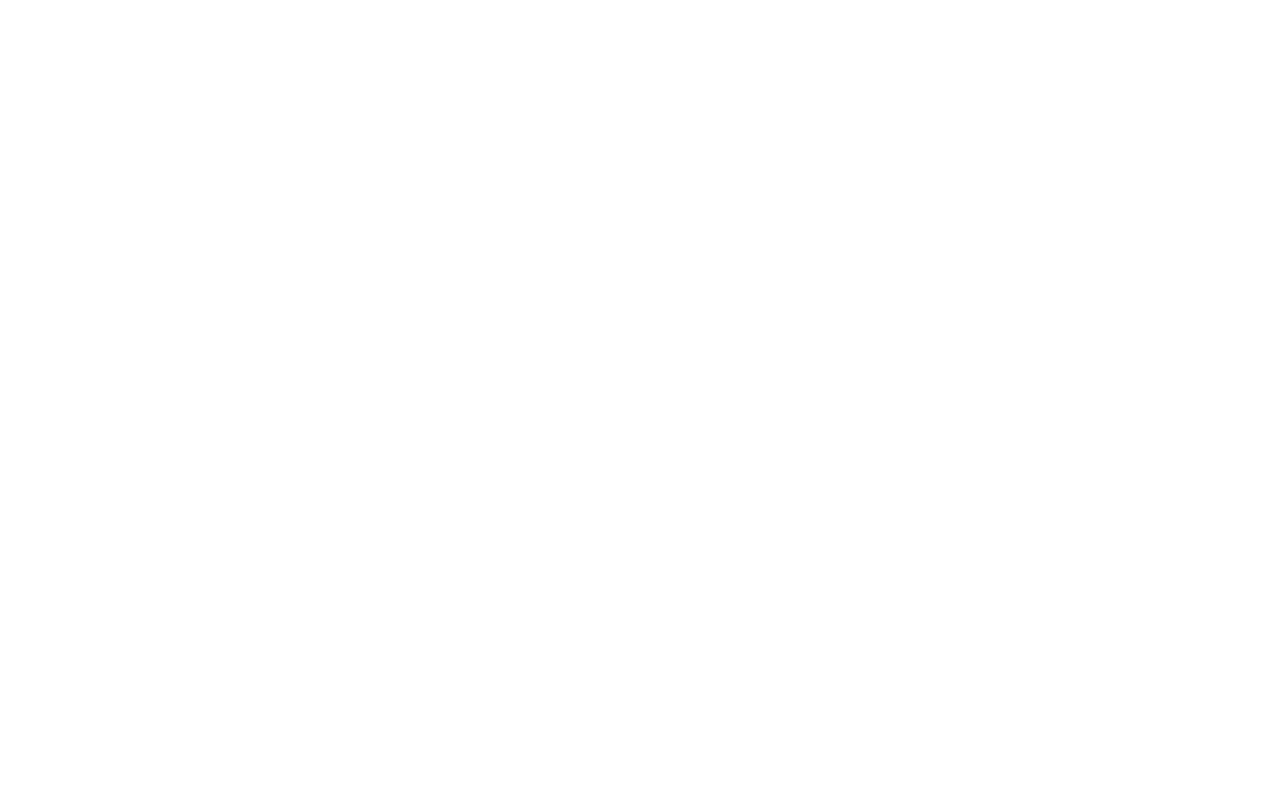
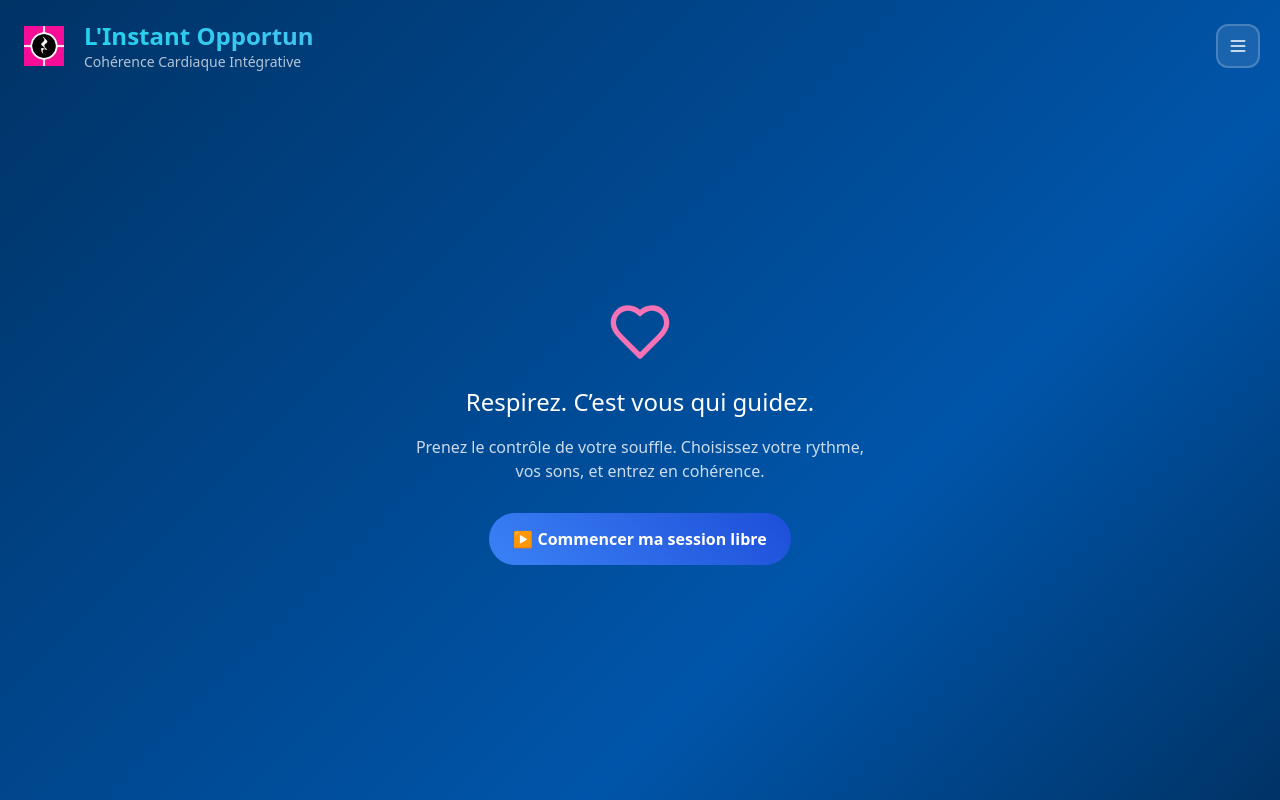
Before and after one commit to TITCLAIRE/lyne-up, a React (Vite) app: page /intro/libre in a window 1280 px wide. Before the commit this address had no page. Built offline with nearby package versions, Linux system fonts and the light colour scheme.

Commit message:
Créer le composant IntroLibre.jsx

```diff
--- a/src/AppRouter.jsx
+++ b/src/AppRouter.jsx
@@ -18,6 +18,10 @@ import Meditations from './pages/voyage/Meditations';
 import Hypnoses from './pages/voyage/Hypnoses';
 
 // Pages de session
+import IntroLibre from './pages/IntroLibre';
+import IntroGuidee from './pages/IntroGuidee';
+import IntroVoyage from './pages/IntroVoyage';
+import IntroBlog from './pages/IntroBlog';
 import GuidedSessionRunner from './pages/sessions/GuidedSessionRunner';
 import CoherenceSessionRunner from './pages/sessions/CoherenceSessionRunner';
 import FreeSessionRunner from './pages/sessions/FreeSessionRunner';
@@ -39,6 +43,10 @@ export default function AppRouter() {
         {/* Routes principales avec layout */}
         <Route path="/" element={<AppLayout />}>
           <Route index element={<HomeScreen />} />
+        <Route path="/intro/libre" element={<IntroLibre />} />
+        <Route path="/intro/guidees" element={<IntroGuidee />} />
+        <Route path="/intro/voyage" element={<IntroVoyage />} />
+        <Route path="/intro/blog" element={<IntroBlog />} />
 
           {/* Section libre */}
           <Route path="sessions/libre" element={<SessionLibre />} />
--- a/src/index.css
+++ b/src/index.css
@@ -92,6 +92,47 @@
   font-weight: bold;
 }
 
+/* Styles pour les pages d'introduction */
+.intro-screen {
+  text-align: center;
+  padding: 40px 20px;
+  max-width: 500px;
+  margin: auto;
+  min-height: calc(100vh - 120px); /* Adjust based on header/footer height */
+  display: flex;
+  flex-direction: column;
+  justify-content: center;
+  align-items: center;
+}
+.intro-screen .icon {
+  font-size: 64px; /* Fallback for emoji, Lucide icons will scale with size prop */
+  margin-bottom: 20px;
+}
+.intro-screen h1 {
+  font-size: 24px;
+  margin-bottom: 15px;
+  color: white; /* Ensure title is visible */
+}
+.intro-screen p {
+  font-size: 16px;
+  margin-bottom: 30px;
+  color: rgba(255,255,255,0.8);
+}
+.btn-primary {
+  display: inline-block;
+  padding: 14px 24px;
+  background: linear-gradient(45deg, #3b82f6, #1d4ed8);
+  color: white;
+  border-radius: 30px;
+  text-decoration: none;
+  font-weight: bold;
+  transition: all 0.3s ease;
+}
+
+.btn-primary:hover {
+  transform: translateY(-2px);
+  box-shadow: 0 5px 15px rgba(59, 130, 246, 0.4);
+}
 /* Point central de référence */
 .center-point {
   position: absolute;
--- /dev/null
+++ b/src/pages/IntroBlog.jsx
@@ -0,0 +1,20 @@
+import { useEffect } from 'react';
+import { BookOpen } from 'lucide-react'; // Import BookOpen icon
+
+export default function IntroBlog() {
+  useEffect(() => {
+    setTimeout(() => {
+      window.location.href = "https://tonlien.systeme.io";
+    }, 2000); // Redirection après 2 secondes
+  }, []);
+
+  return (
+    <div className="intro-screen">
+      <div className="icon">
+        <BookOpen size={64} className="text-green-400" /> {/* Using Lucide icon */}
+      </div>
+      <h1>Redirection vers le blog...</h1>
+      <p>Articles, tests, vidéos et inspirations pour nourrir votre pratique.</p>
+    </div>
+  );
+}
--- /dev/null
+++ b/src/pages/IntroGuidee.jsx
@@ -0,0 +1,17 @@
+import { Link } from 'react-router-dom';
+import { UserCircle } from 'lucide-react'; // Import UserCircle icon
+
+export default function IntroGuidee() {
+  return (
+    <div className="intro-screen">
+      <div className="icon">
+        <UserCircle size={64} className="text-blue-400" /> {/* Using Lucide icon */}
+      </div>
+      <h1>Laissez-vous guider.</h1>
+      <p>Des séances ciblées pour vous détendre, vous recentrer, ou vous régénérer. Il suffit d’appuyer sur play.</p>
+      <Link to="/sessions/guidees" className="btn-primary">
+        ✨ Choisir une séance guidée
+      </Link>
+    </div>
+  );
+}
--- /dev/null
+++ b/src/pages/IntroLibre.jsx
@@ -0,0 +1,17 @@
+import { Link } from 'react-router-dom';
+import { Heart } from 'lucide-react'; // Import Heart icon
+
+export default function IntroLibre() {
+  return (
+    <div className="intro-screen">
+      <div className="icon">
+        <Heart size={64} className="text-pink-400" /> {/* Using Lucide icon */}
+      </div>
+      <h1>Respirez. C’est vous qui guidez.</h1>
+      <p>Prenez le contrôle de votre souffle. Choisissez votre rythme, vos sons, et entrez en cohérence.</p>
+      <Link to="/sessions/libre" className="btn-primary">
+        ▶️ Commencer ma session libre
+      </Link>
+    </div>
+  );
+}
--- /dev/null
+++ b/src/pages/IntroVoyage.jsx
@@ -0,0 +1,17 @@
+import { Link } from 'react-router-dom';
+import { Sparkles } from 'lucide-react'; // Import Sparkles icon
+
+export default function IntroVoyage() {
+  return (
+    <div className="intro-screen">
+      <div className="icon">
+        <Sparkles size={64} className="text-purple-400" /> {/* Using Lucide icon */}
+      </div>
+      <h1>Un voyage intérieur commence ici.</h1>
+      <p>Fermez les yeux. Laissez la voix vous emmener vers plus de confiance, de calme ou de clarté.</p>
+      <Link to="/sessions/voyage" className="btn-primary">
+        🎧 Explorer les guidances
+      </Link>
+    </div>
+  );
+}
```
